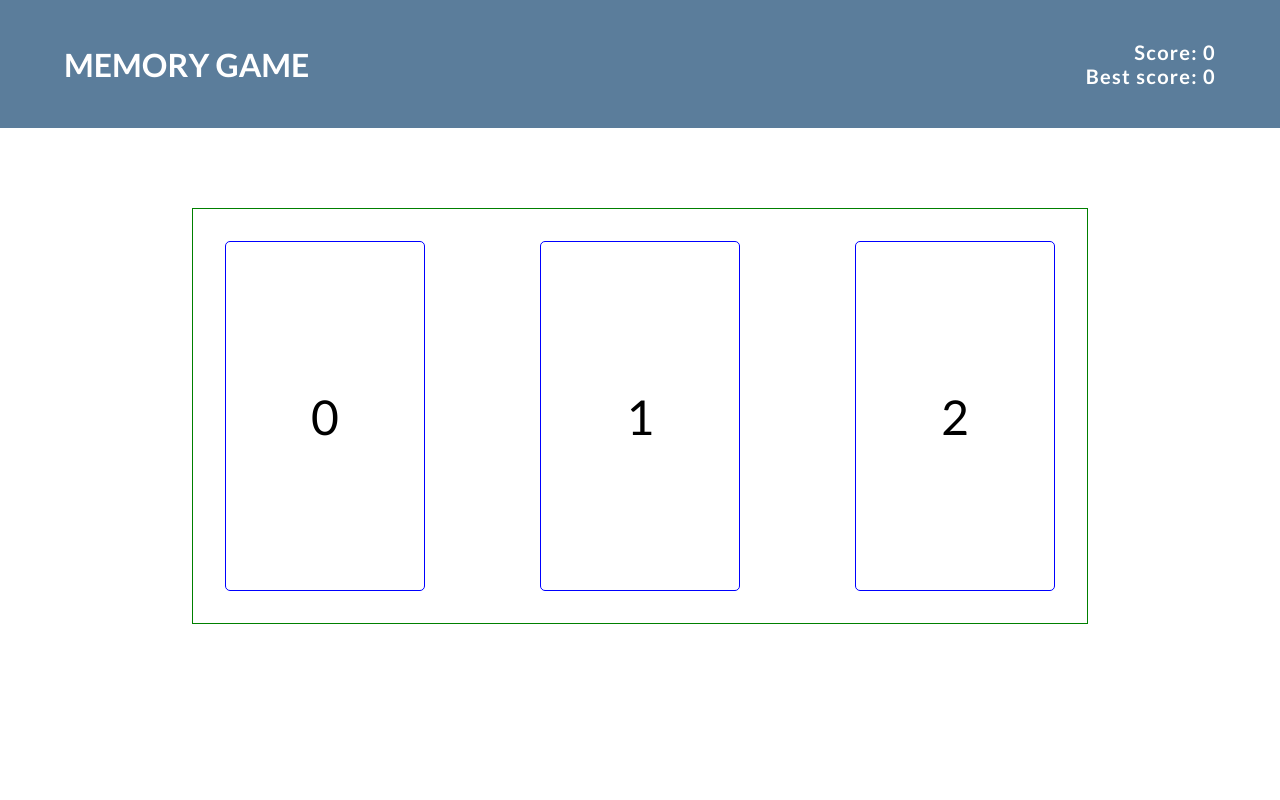
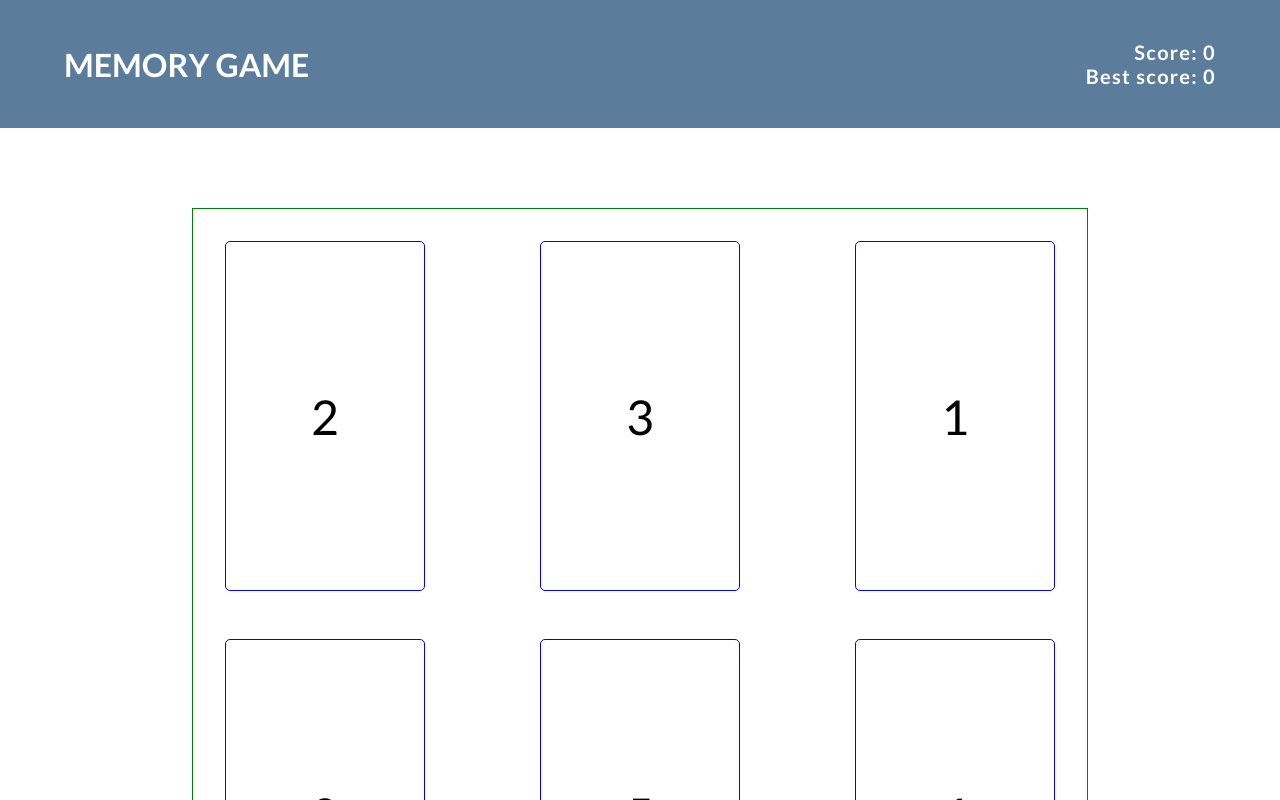
Before and after one commit to MatthewKissinger/memory-game, a React (Vite) app: page / in a window 1280 px wide. Shown: the top 800 px of the page. Built offline with nearby package versions, Linux system fonts and the light colour scheme.

Commit message:
game is fully functional

```diff
--- a/src/App.jsx
+++ b/src/App.jsx
@@ -1,11 +1,10 @@
-import { useState, useEffect } from 'react'
+import { useState } from 'react'
 import Header from "./components/Header"
-import Card from "./components/Card"
-import data from "./testData"
+import CardList from './components/CardList';
 
-// add in some game instructions above the card-grid container
+// add instructions for the game above the card grid
 
-// after clicking a card, randomize the cardData array and re-render the cards on the page
+// hook up the pokemon API to generate the unique cards
 
 function App() {
 // state
@@ -29,7 +28,7 @@ function App() {
     const checkedValue = clickedCards.find(item => parseInt(item) === parseInt(id));
 
     if (checkedValue !== undefined) {
-      console.log('you already clicked this card')
+      setClickedCards([]);
       setScores({
         ...scores,
         currentScore: 0
@@ -43,32 +42,16 @@ function App() {
     }
   }
 
-// useEffect
-
-// hardcoded card data
-  const { cardData } = data;
-
-// map over data and display list items
-  const cardList = cardData.map(item => {
-    return (
-      <Card
-        key={item.id}
-        id={item.id}
-        text={item.text}
-        handleClick={getCardId}
-      />
-    )
-  })
-
   return (
     <div className="App">
       <Header
         scores={scores}
       />
       <div className='instructions'></div>
-      <div className='card-grid'>
-        {cardList}
-      </div>
+      <CardList
+        getCardId={getCardId}
+        clickedCards={clickedCards}
+      />
     </div>
   )
 }
--- /dev/null
+++ b/src/components/CardList.jsx
@@ -0,0 +1,39 @@
+import { useState, useEffect } from 'react'
+import Card from './Card'
+import data from "../testData"
+
+export default function CardList(props) {
+    const { cardData } = data;
+
+    // State for shuffledArray
+    const [shuffledCards, setShuffledCards] = useState(cardData.sort((a, b) => 0.5 - Math.random()));
+
+    // destructuring props
+    const { getCardId, clickedCards } = props;
+
+    useEffect(() => {
+
+        setShuffledCards(
+            cardData.sort((a, b) => 0.5 - Math.random())
+        );
+
+    }, [clickedCards])
+
+// map over data and display list items
+    const cardList = shuffledCards.map(item => {
+        return (
+        <Card
+            key={item.id}
+            id={item.id}
+            text={item.text}
+            handleClick={getCardId}
+        />
+        )
+    })
+
+    return (
+        <div className='card-grid'>
+            {cardList}
+        </div>
+    )
+}
--- a/src/testData.js
+++ b/src/testData.js
@@ -10,6 +10,22 @@ const cardData = [
     {
         id: '2',
         text: '2'
+    },
+    {
+        id: '3',
+        text: '3'
+    },
+    {
+        id: '4',
+        text: '4'
+    },
+    {
+        id: '5',
+        text: '5'
+    },
+    {
+        id: '6',
+        text: '6'
     }
 ]
 
```
